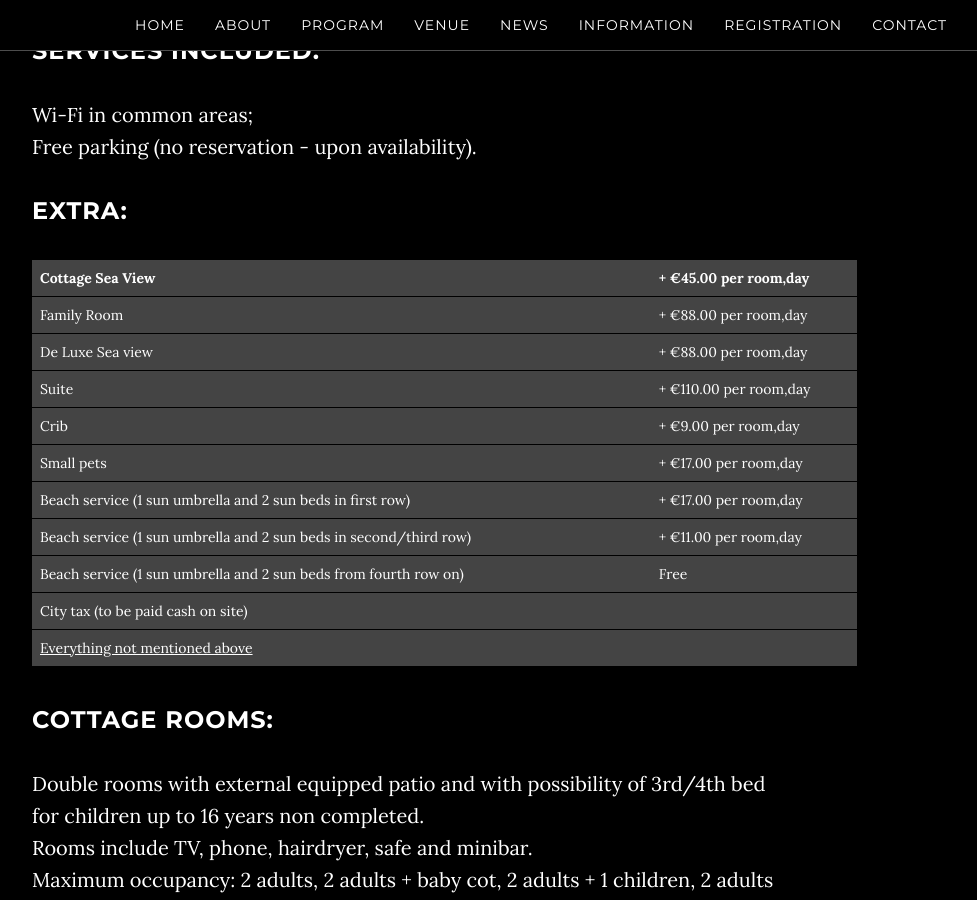
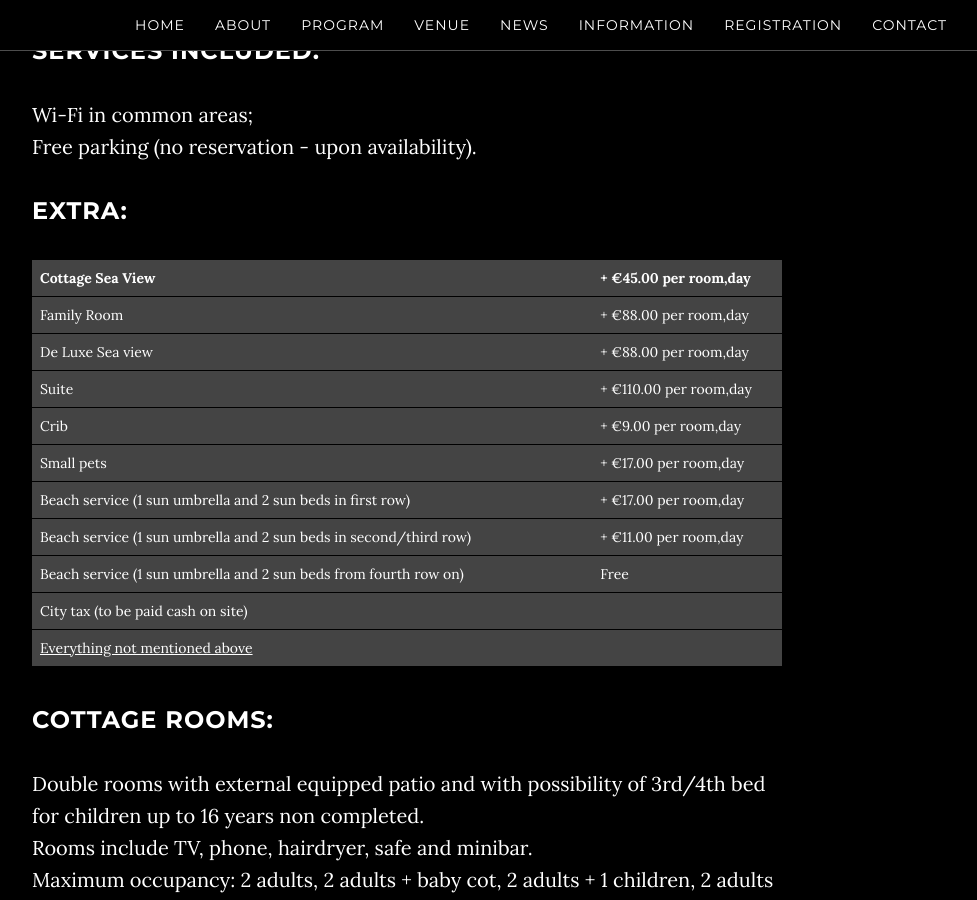
Before and after one commit to breakingthelimits/supereddington2018, a Jekyll site: the page built from venue/index.html, in a window 1280 px wide and 900 px high, scrolled down 1769 px. Shown: the whole window, without its empty margins (248-1225 px from the left). Built offline with Jekyll 4.4.1, drawn with Linux system fonts in a browser that asks for light colours.

Commit message:
Update index.html

```diff
--- a/venue/index.html
+++ b/venue/index.html
@@ -56,7 +56,7 @@ title: Venue
 <h3> EXTRA:</h3>
 
 
-<TABLE style="WIDTH: 110%;">
+<TABLE style="WIDTH: 100%;">
 
     <TBODY>
          <TR>
```
